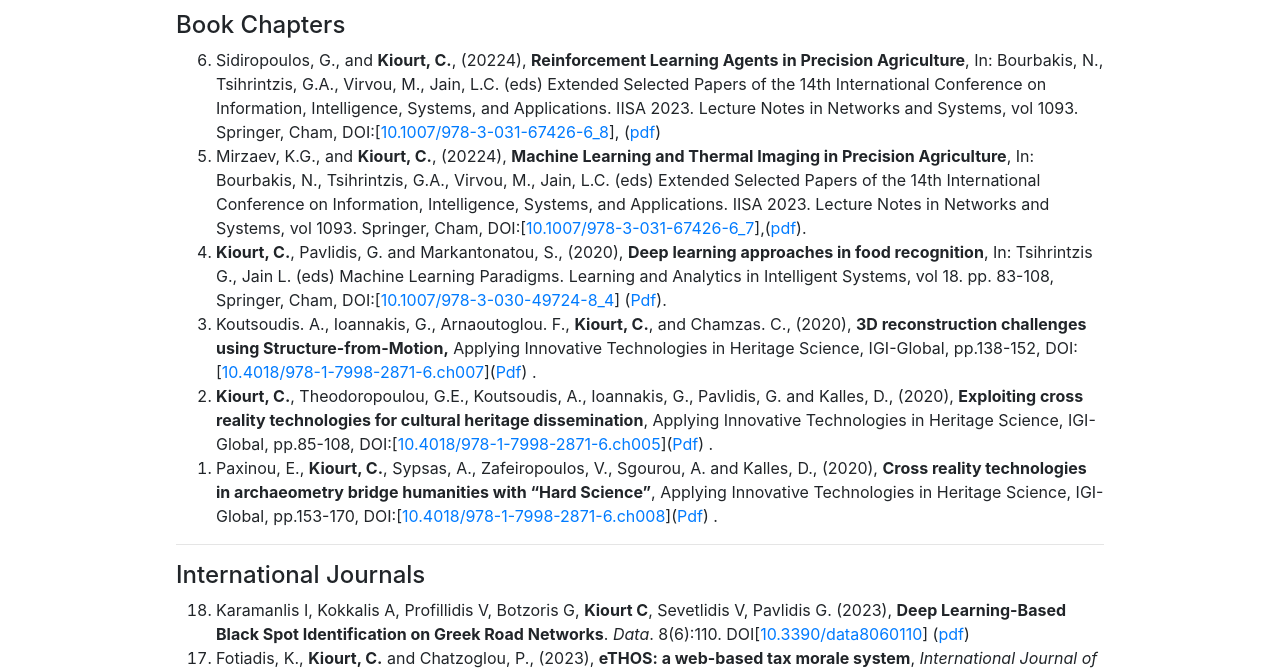
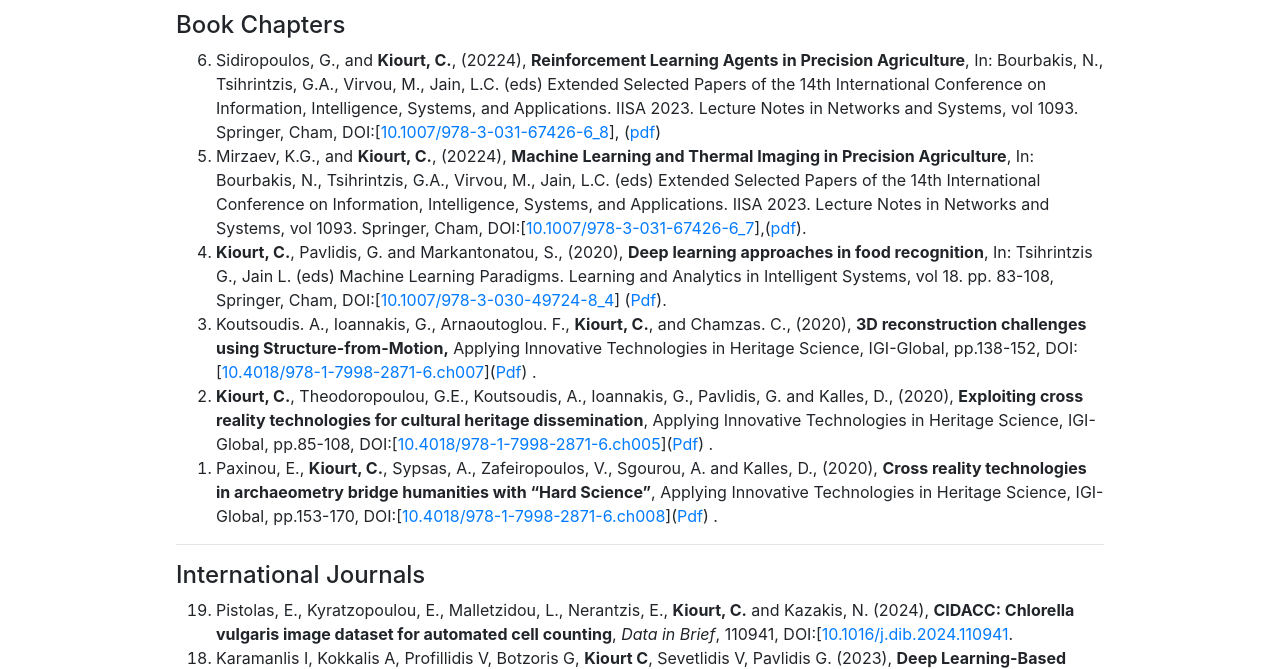
Before and after one commit to chairiq/chairiq.github.io, a plain HTML site: page publications.html in a window 1280 px wide. Shown: the part 124-793 px from the top of the page. Drawn offline with nearby package versions, Linux system fonts and the light colour scheme.

Commit message:
Update publications.html

```diff
--- a/publications.html
+++ b/publications.html
@@ -103,6 +103,10 @@
 
     <h4>International Journals</h4>
     <ol reversed>
+      <li>
+        Pistolas, E., Kyratzopoulou, E., Malletzidou, L., Nerantzis, E., <b>Kiourt, C.</b> and Kazakis, N. (2024),
+        <b>CIDACC: Chlorella vulgaris image dataset for automated cell counting</b>, <i>Data in Brief</i>, 110941, DOI:[<a href="https://doi.org/10.1016/j.dib.2024.110941">10.1016/j.dib.2024.110941</a>.
+      </li>
       <li>
         Karamanlis I, Kokkalis A, Profillidis V, Botzoris G, <b>Kiourt C</b>, Sevetlidis V, Pavlidis G. (2023), <b>Deep
           Learning-Based Black Spot Identification on Greek Road Networks</b>. <i>Data</i>. 8(6):110. DOI[<a
```
